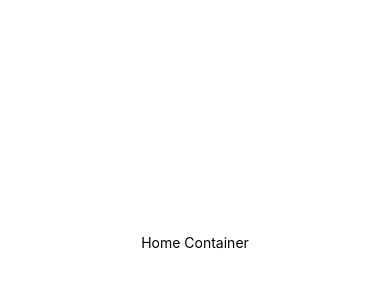
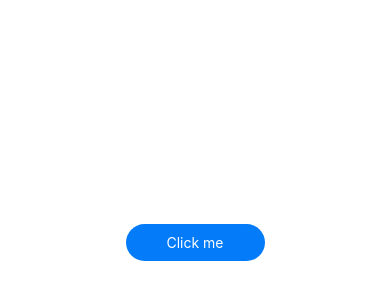
Before and after one commit to nuce-ai/mobile-app, a React Native app: screen / in a window 390 px wide. Shown: the part 180-480 px from the top of the page. Built offline with nearby package versions, Linux system fonts and the light colour scheme; what nested-combine-reducers would draw is missing.

Commit message:
testing  :baby_chick:

```diff
--- /dev/null
+++ b/src/components/Button.component.js
@@ -0,0 +1,36 @@
+import React, { Component } from 'react';
+import { StyleSheet, TouchableOpacity,Text } from 'react-native';
+import { LinearGradient } from 'expo';
+
+
+
+export default class Button extends Component {
+  render() {
+    return (
+      <React.Fragment>
+        <TouchableOpacity
+            style = {styles.button}
+            onPress = {this.props.event}
+        >
+          <Text
+            style = {styles.text}
+          >{this.props.content}</Text>
+        </TouchableOpacity>
+      </React.Fragment>
+    )
+  }
+}
+
+const styles = StyleSheet.create({
+  button : {
+    backgroundColor : "#047BF9",
+    padding : 10,
+    borderRadius :  19,
+    width : 139,
+    height : 37,
+  },
+  text : {
+    color : '#ffffff',
+    textAlign : "center",
+  }
+})
--- a/src/containers/HomeContainer/HomeContainer.js
+++ b/src/containers/HomeContainer/HomeContainer.js
@@ -1,12 +1,49 @@
 import React, { Component } from 'react'
-import {Text,View} from 'react-native';
+import {Text,View,Alert} from 'react-native';
+import ButtonComponent from '../../components/Button.component'
+import * as homeReducer from '../../redux/reducers/HomeReducer/home.reducer'
+import { bindActionCreators } from 'redux';
+import { connect } from 'react-redux';
 
-export default class HomeContainer extends Component {
+class HomeContainer extends Component {
+    constructor(props){
+        super(props);
+       this.state = {
+           color : "white"
+       }
+    }
+    updateState = () => {
+        this.setState({
+            color : "orange"
+        })
+    }
+    handleClickMe = () => {
+        Alert.alert("click me startup");
+        console.log(this.props.homeAction);
+        this.props.homeAction.homeRequest()
+    }
     render() {
+
         return (
             <View>
-                <Text>Home Container</Text>
+                {/* ext>Home Container + {this.state.color}</Text> */}
+                <ButtonComponent
+                    content = "Click me"
+                    event = {() => this.handleClickMe()}
+                />
             </View>
         )
     }
 }
+const mapStateToProps = state => {
+    return({
+        home : state.home,
+    })
+}
+const mapDispatchToProps = dispatch => {
+    return{
+        homeAction : bindActionCreators(homeReducer.actions.home,dispatch)
+    }
+}
+const connectHomeContainer = connect(null,mapDispatchToProps)(HomeContainer);
+export default connectHomeContainer
--- a/src/redux/sagas/HomeSaga/home.saga.js
+++ b/src/redux/sagas/HomeSaga/home.saga.js
@@ -4,9 +4,9 @@ import Axios from 'axios';
 
 function* homeRequest(param){
     try {
-        put({"type" : "HOME/HOME_REQUEST_SUCCESS",payload : "HOME/HOME_REQUEST_SUCCESS IS ACTIVATE"});
+        yield put({"type" : "HOME/HOME_REQUEST_SUCCESS",payload : "HOME/HOME_REQUEST_SUCCESS IS ACTIVATE"});
     } catch (error) {
-        put({"type" : "HOME/HOME_REQUEST_FAILURE",payload : error});
+        yield put({"type" : "HOME/HOME_REQUEST_FAILURE",payload : error});
     }
 
 }
```
Also changed, not shown: src/constants/theme.js (added, +53 -0 lines), src/redux/reducers/HomeReducer/home.reducer.js (+4 -3 lines).
